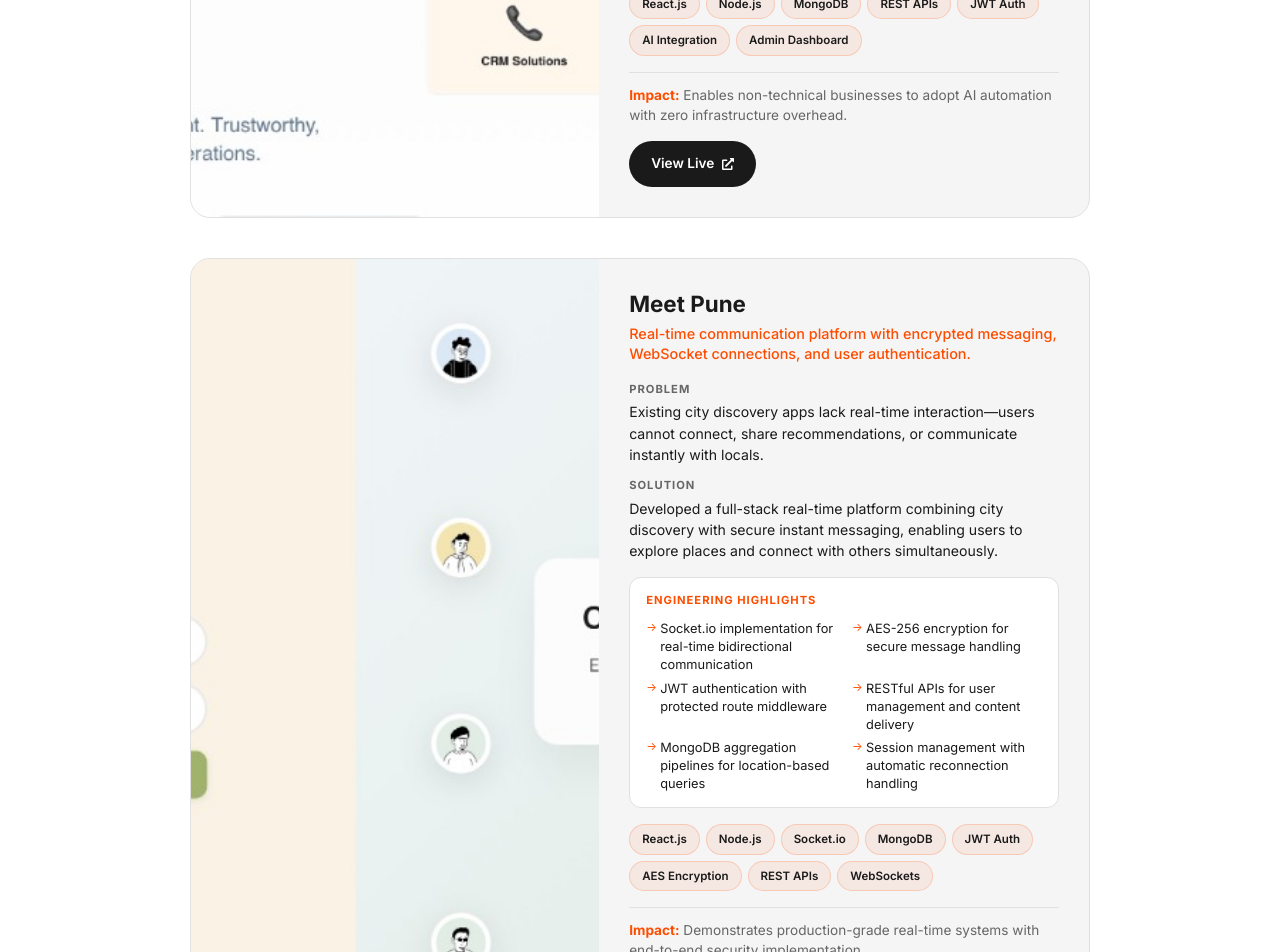
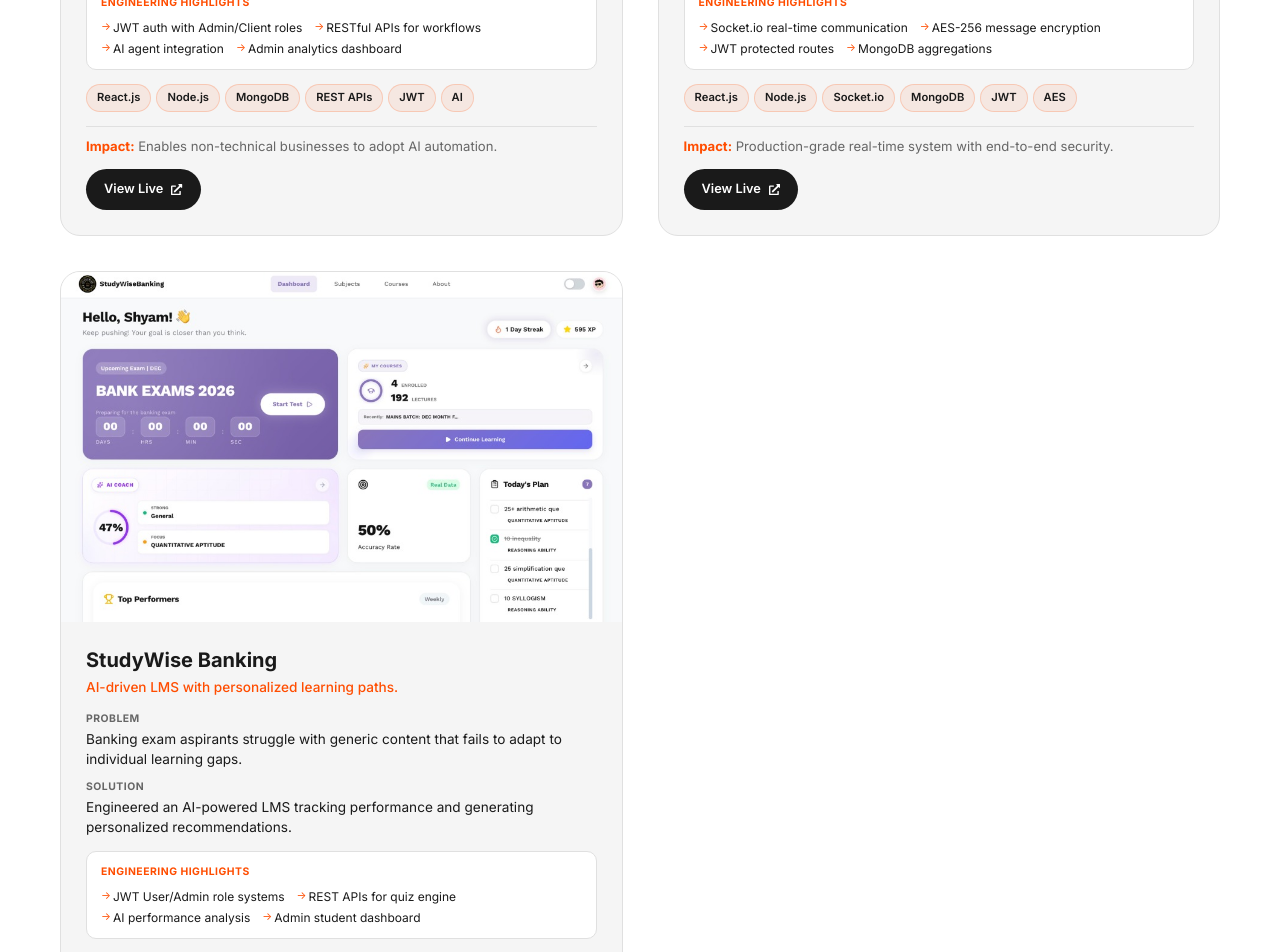
Before and after one commit to ShyamCoder2024/Portfolio, a React (Vite) app: page / in a window 1280 px wide. Shown: the part 3360-4312 px from the top of the page. Built offline with nearby package versions, Linux system fonts and the light colour scheme.

Commit message:
Fix project cards - 2 column layout, compact content

```diff
--- a/src/components/Projects.css
+++ b/src/components/Projects.css
@@ -45,13 +45,11 @@
     margin: 1.5rem auto 0;
 }
 
-/* Single Column Layout for Rich Cards */
+/* Grid Layout - 2 columns on desktop */
 .projects-grid {
-    display: flex;
-    flex-direction: column;
-    gap: 40px;
-    max-width: 900px;
-    margin: 0 auto;
+    display: grid;
+    grid-template-columns: repeat(2, 1fr);
+    gap: 35px;
 }
 
 /* Card Styles */
@@ -61,20 +59,21 @@
     overflow: hidden;
     border: 1px solid var(--border-color);
     transition: all 0.4s ease;
-    display: grid;
-    grid-template-columns: 1fr 1.2fr;
+    display: flex;
+    flex-direction: column;
 }
 
 .project-card:hover {
-    box-shadow: 0 20px 50px rgba(0, 0, 0, 0.1);
+    box-shadow: 0 15px 40px rgba(0, 0, 0, 0.1);
     border-color: var(--accent-color);
+    transform: translateY(-5px);
 }
 
 /* Image Container */
 .project-image {
     position: relative;
     overflow: hidden;
-    min-height: 300px;
+    aspect-ratio: 16/10;
 }
 
 .project-image img {
@@ -90,21 +89,22 @@
 
 /* Card Content */
 .project-content {
-    padding: 30px;
+    padding: 25px;
     display: flex;
     flex-direction: column;
-    gap: 16px;
+    gap: 14px;
+    flex: 1;
 }
 
 /* Project Header */
 .project-header {
     display: flex;
     flex-direction: column;
-    gap: 6px;
+    gap: 5px;
 }
 
 .project-name {
-    font-size: 1.4rem;
+    font-size: 1.25rem;
     font-weight: 700;
     color: var(--text-color);
     margin: 0;
@@ -113,74 +113,74 @@
 }
 
 .project-hook {
-    font-size: 0.9rem;
+    font-size: 0.85rem;
     color: var(--accent-color);
     font-weight: 500;
     margin: 0;
     line-height: 1.4;
 }
 
-/* Story Section */
+/* Story Section - Compact */
 .project-story {
     display: flex;
     flex-direction: column;
-    gap: 12px;
+    gap: 10px;
 }
 
 .story-item {
     display: flex;
     flex-direction: column;
-    gap: 3px;
+    gap: 2px;
 }
 
 .story-label {
-    font-size: 0.7rem;
+    font-size: 0.65rem;
     font-weight: 700;
     text-transform: uppercase;
-    letter-spacing: 1px;
+    letter-spacing: 0.5px;
     color: var(--text-secondary);
 }
 
 .story-item p {
-    font-size: 0.88rem;
-    line-height: 1.5;
+    font-size: 0.85rem;
+    line-height: 1.45;
     color: var(--text-color);
     margin: 0;
 }
 
-/* Engineering Section */
+/* Engineering Section - Compact */
 .engineering-section {
     background: var(--bg-color);
-    padding: 14px 16px;
-    border-radius: 12px;
+    padding: 12px 14px;
+    border-radius: 10px;
     border: 1px solid var(--border-color);
 }
 
 .engineering-label {
-    font-size: 0.7rem;
+    font-size: 0.65rem;
     font-weight: 700;
     text-transform: uppercase;
-    letter-spacing: 1px;
+    letter-spacing: 0.5px;
     color: var(--accent-color);
     display: block;
-    margin-bottom: 10px;
+    margin-bottom: 8px;
 }
 
 .engineering-list {
-    display: grid;
-    grid-template-columns: 1fr 1fr;
-    gap: 6px 16px;
+    display: flex;
+    flex-wrap: wrap;
+    gap: 5px 12px;
     list-style: none;
     padding: 0;
     margin: 0;
 }
 
 .engineering-list li {
-    font-size: 0.8rem;
+    font-size: 0.75rem;
     color: var(--text-color);
-    padding-left: 14px;
+    padding-left: 12px;
     position: relative;
-    line-height: 1.4;
+    line-height: 1.35;
 }
 
 .engineering-list li::before {
@@ -188,32 +188,32 @@
     position: absolute;
     left: 0;
     color: var(--accent-color);
-    font-size: 0.7rem;
+    font-size: 0.65rem;
 }
 
 /* Tech Tags */
 .project-tech {
     display: flex;
     flex-wrap: wrap;
-    gap: 6px;
+    gap: 5px;
 }
 
 .tech-tag {
-    font-size: 0.72rem;
+    font-size: 0.7rem;
     font-weight: 600;
     color: var(--text-color);
     background: rgba(255, 77, 0, 0.08);
-    padding: 5px 12px;
+    padding: 4px 10px;
     border-radius: 20px;
     border: 1px solid rgba(255, 77, 0, 0.2);
 }
 
 /* Impact */
 .project-impact {
-    font-size: 0.85rem;
-    line-height: 1.5;
+    font-size: 0.82rem;
+    line-height: 1.4;
     color: var(--text-secondary);
-    padding-top: 12px;
+    padding-top: 10px;
     border-top: 1px solid var(--border-color);
 }
 
@@ -227,23 +227,24 @@
     display: inline-flex;
     align-items: center;
     gap: 8px;
-    padding: 12px 22px;
+    padding: 10px 18px;
     background: var(--text-color);
     color: var(--bg-color);
-    border-radius: 30px;
-    font-size: 0.85rem;
+    border-radius: 25px;
+    font-size: 0.8rem;
     font-weight: 600;
     transition: all 0.3s ease;
     align-self: flex-start;
+    margin-top: auto;
 }
 
 .project-view-btn:hover {
     transform: translateY(-2px);
-    box-shadow: 0 8px 20px rgba(0, 0, 0, 0.15);
+    box-shadow: 0 6px 16px rgba(0, 0, 0, 0.15);
 }
 
 .project-view-btn svg {
-    font-size: 0.75rem;
+    font-size: 0.7rem;
 }
 
 /* CTA Button */
@@ -255,26 +256,20 @@
 
 /* Responsive - Tablet */
 @media (max-width: 900px) {
-    .project-card {
-        grid-template-columns: 1fr;
-    }
-
-    .project-image {
-        min-height: 220px;
+    .projects-grid {
+        grid-template-columns: repeat(2, 1fr);
+        gap: 25px;
     }
 
     .project-content {
-        padding: 25px;
-    }
-
-    .engineering-list {
-        grid-template-columns: 1fr;
+        padding: 20px;
     }
 }
 
 /* Responsive - Mobile */
-@media (max-width: 600px) {
+@media (max-width: 700px) {
     .projects-grid {
+        grid-template-columns: 1fr;
         gap: 30px;
     }
 
@@ -282,43 +277,34 @@
         font-size: 1.8rem;
     }
 
-    .project-image {
-        min-height: 180px;
-    }
-
     .project-content {
         padding: 20px;
-        gap: 14px;
+        gap: 12px;
     }
 
     .project-name {
-        font-size: 1.2rem;
+        font-size: 1.15rem;
     }
 
     .project-hook {
-        font-size: 0.85rem;
+        font-size: 0.82rem;
     }
 
     .story-item p {
-        font-size: 0.85rem;
+        font-size: 0.82rem;
     }
 
     .engineering-section {
-        padding: 12px 14px;
+        padding: 10px 12px;
     }
 
     .engineering-list li {
-        font-size: 0.78rem;
+        font-size: 0.72rem;
     }
 
     .tech-tag {
-        font-size: 0.7rem;
+        font-size: 0.68rem;
         padding: 3px 8px;
-    }
-
-    .project-view-btn {
-        padding: 10px 18px;
-        font-size: 0.82rem;
     }
 
     .projects-cta {
--- a/src/components/Projects.jsx
+++ b/src/components/Projects.jsx
@@ -11,54 +11,49 @@
     const projects = [
         {
             title: 'ScaleOn Technologies',
-            hook: 'AI-powered automation agency platform with integrated workflow engines and client management.',
-            problem: 'Small businesses waste hours on repetitive operations because most AI tools are fragmented, expensive, and require technical expertise to deploy.',
-            solution: 'Built a full-stack agency platform that delivers AI agents and automation workflows as managed services—enabling businesses to automate operations without building internal tech teams.',
+            hook: 'AI-powered automation platform with workflow engines.',
+            problem: 'Small businesses waste hours on repetitive operations—most AI tools are fragmented and require technical expertise.',
+            solution: 'Built a full-stack agency platform delivering AI agents and automation workflows as managed services.',
             engineering: [
-                'JWT-based authentication with role separation (Admin/Client)',
-                'RESTful API architecture for workflow management',
-                'AI agent integration for document processing & analysis',
-                'Admin dashboard with client analytics and service tracking',
-                'Modular automation engine for reusable workflow templates'
+                'JWT auth with Admin/Client roles',
+                'RESTful APIs for workflows',
+                'AI agent integration',
+                'Admin analytics dashboard'
             ],
-            tech: ['React.js', 'Node.js', 'MongoDB', 'REST APIs', 'JWT Auth', 'AI Integration', 'Admin Dashboard'],
-            impact: 'Enables non-technical businesses to adopt AI automation with zero infrastructure overhead.',
+            tech: ['React.js', 'Node.js', 'MongoDB', 'REST APIs', 'JWT', 'AI'],
+            impact: 'Enables non-technical businesses to adopt AI automation.',
             image: scaleonImage,
             demo: 'https://scaleon-grow-build.vercel.app/'
         },
         {
             title: 'Meet Pune',
-            hook: 'Real-time communication platform with encrypted messaging, WebSocket connections, and user authentication.',
-            problem: 'Existing city discovery apps lack real-time interaction—users cannot connect, share recommendations, or communicate instantly with locals.',
-            solution: 'Developed a full-stack real-time platform combining city discovery with secure instant messaging, enabling users to explore places and connect with others simultaneously.',
+            hook: 'Real-time platform with encrypted messaging & WebSockets.',
+            problem: 'City discovery apps lack real-time interaction—users cannot connect or communicate instantly.',
+            solution: 'Developed a full-stack real-time platform combining city discovery with secure instant messaging.',
             engineering: [
-                'Socket.io implementation for real-time bidirectional communication',
-                'AES-256 encryption for secure message handling',
-                'JWT authentication with protected route middleware',
-                'RESTful APIs for user management and content delivery',
-                'MongoDB aggregation pipelines for location-based queries',
-                'Session management with automatic reconnection handling'
+                'Socket.io real-time communication',
+                'AES-256 message encryption',
+                'JWT protected routes',
+                'MongoDB aggregations'
             ],
-            tech: ['React.js', 'Node.js', 'Socket.io', 'MongoDB', 'JWT Auth', 'AES Encryption', 'REST APIs', 'WebSockets'],
-            impact: 'Demonstrates production-grade real-time systems with end-to-end security implementation.',
+            tech: ['React.js', 'Node.js', 'Socket.io', 'MongoDB', 'JWT', 'AES'],
+            impact: 'Production-grade real-time system with end-to-end security.',
             image: meetpuneImage,
             demo: 'https://chat-application-pink-three.vercel.app/login'
         },
         {
             title: 'StudyWise Banking',
-            hook: 'Full-stack learning management system with AI-driven performance analysis and personalized study paths.',
-            problem: 'Banking exam aspirants struggle with generic study content that fails to adapt to individual learning gaps, leading to low engagement and poor preparation outcomes.',
-            solution: 'Engineered an AI-powered LMS that tracks student performance, identifies weak topics through data analysis, and generates personalized learning recommendations with curated resources.',
+            hook: 'AI-driven LMS with personalized learning paths.',
+            problem: 'Banking exam aspirants struggle with generic content that fails to adapt to individual learning gaps.',
+            solution: 'Engineered an AI-powered LMS tracking performance and generating personalized recommendations.',
             engineering: [
-                'JWT authentication with separate User/Admin role systems',
-                'RESTful API design for quiz engine and progress tracking',
-                'AI-based performance analysis with strength/weakness mapping',
-                'Admin dashboard for student monitoring and content management',
-                'MongoDB schema design for hierarchical course structures',
-                'Automated recommendation engine using learning analytics'
+                'JWT User/Admin role systems',
+                'REST APIs for quiz engine',
+                'AI performance analysis',
+                'Admin student dashboard'
             ],
-            tech: ['React.js', 'Node.js', 'MongoDB', 'REST APIs', 'JWT Auth', 'AI Analysis', 'Admin Dashboard', 'Full-Stack'],
-            impact: 'Improves student retention and content utilization through data-driven, adaptive learning paths.',
+            tech: ['React.js', 'Node.js', 'MongoDB', 'REST APIs', 'JWT', 'AI'],
+            impact: 'Improves student retention through adaptive learning paths.',
             image: studyWiseBankingImage,
             demo: 'https://studywise-banking-site.vercel.app/login'
         }
@@ -87,7 +82,7 @@
                     Featured <span>Work</span>
                 </h2>
                 <p className="projects-tagline">
-                    Production-grade systems built with real backend architecture, security, and scalability.
+                    Production-grade systems with real backend architecture and security.
                 </p>
             </motion.div>
 
```
